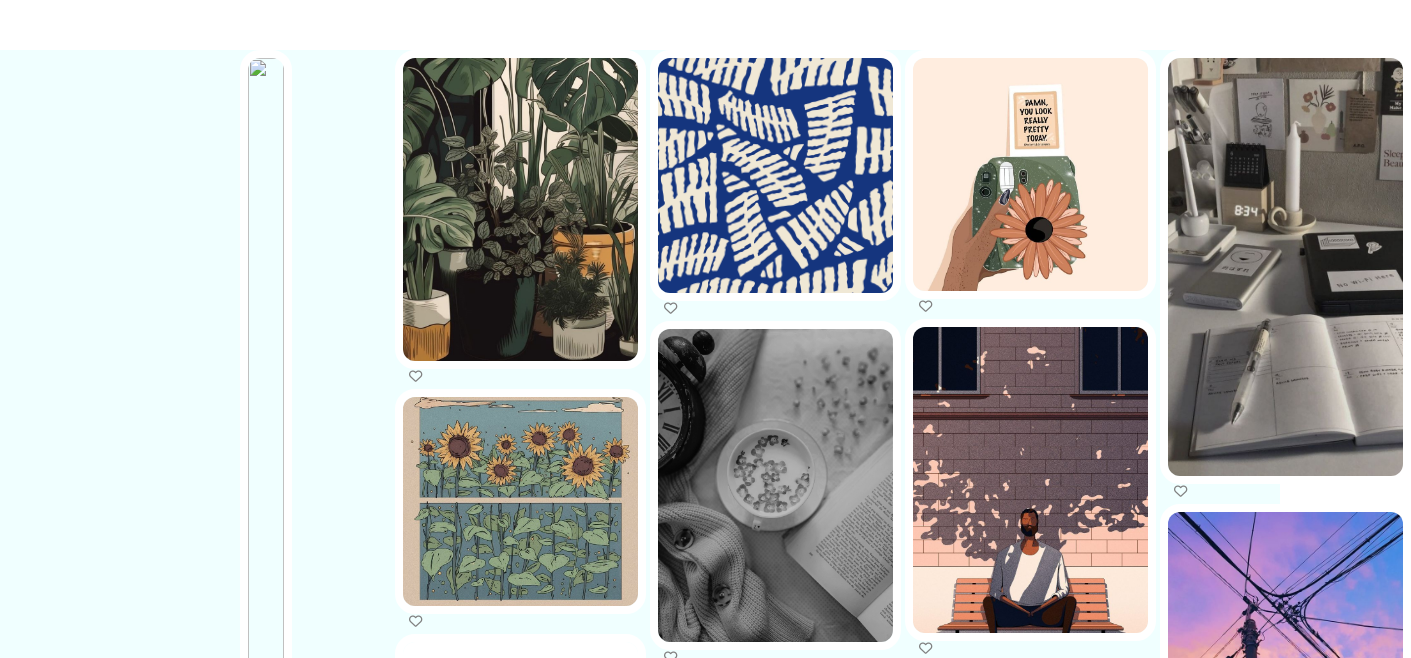
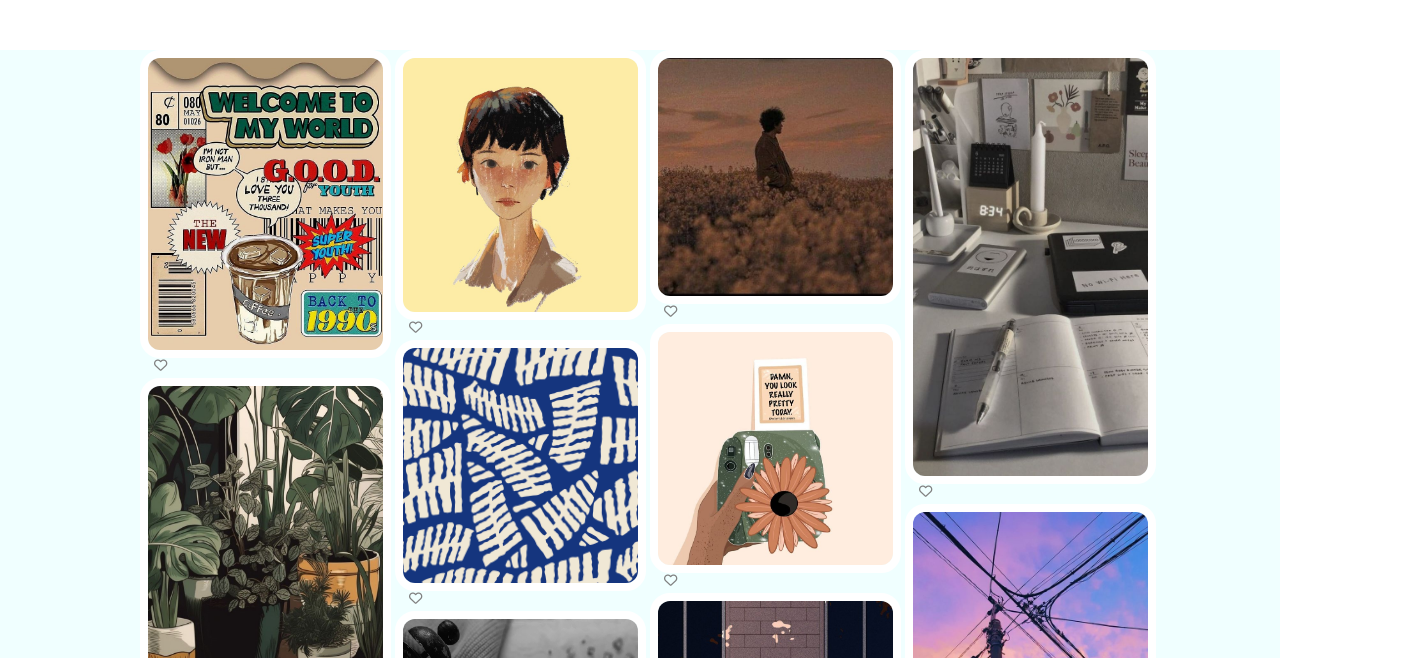
Before and after one commit to ItsIshikaM/Lightbox-, a plain HTML site: page index.html in a window 1280 px wide. Shown: the part 74-732 px from the top of the page, 1411 px wide, since content can reach past the window. Drawn offline with Linux system fonts and the light colour scheme; a web font is replaced by a local one.

Commit message:
Update index.html

```diff
--- a/index.html
+++ b/index.html
@@ -26,7 +26,7 @@
 </br>
 <div class="container">
     <div class="gallery">
-        <img src="/images/images/l1.jpeg">
+        <img src="images/l1.jpeg">
         <img src="images/l2.jpeg">
         <img src="images/l3.jpeg">
         <img src="images/l4.jpeg">
```
